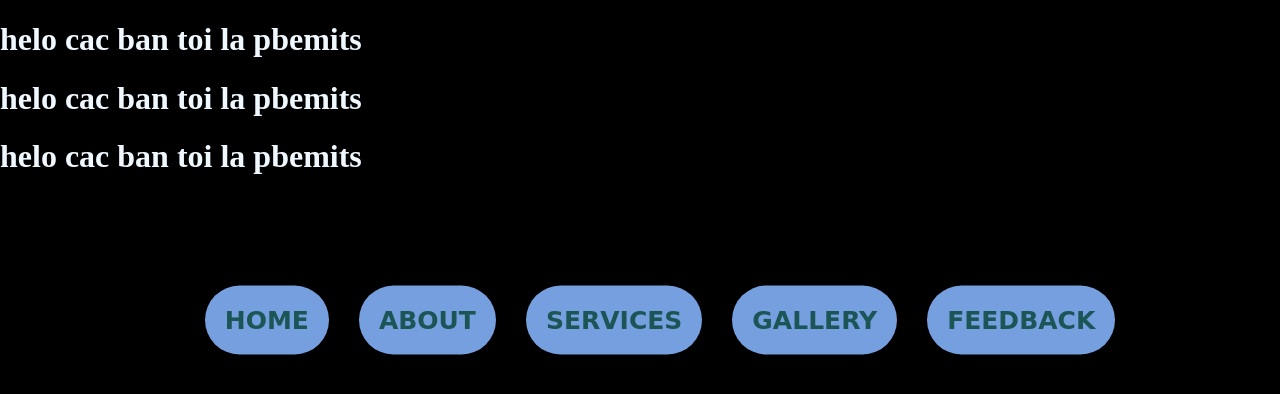
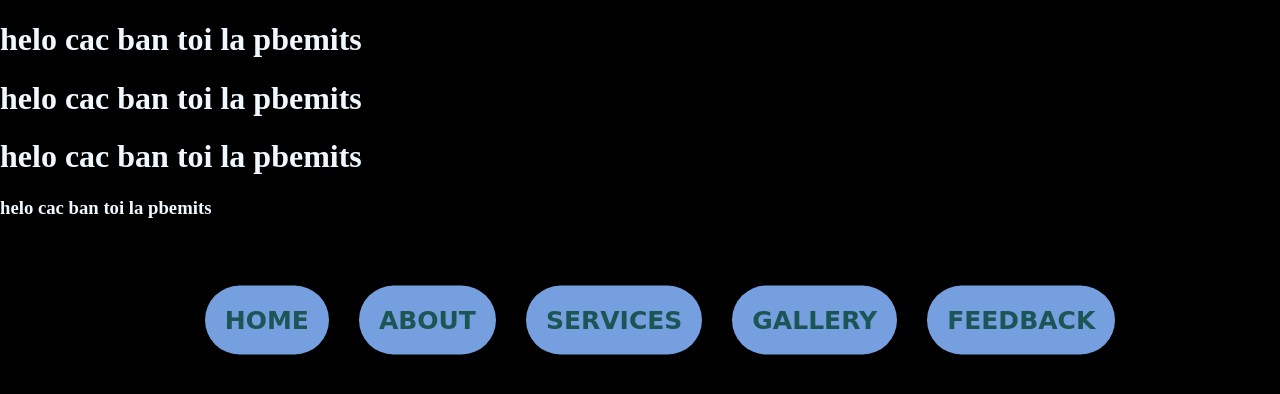
Before and after one commit to Pbemits/new-form-menu, a plain HTML site: page coder/index.html in a window 1280 px wide. Drawn offline with Linux system fonts and the light colour scheme; a web font is replaced by a local one.

Commit message:
Update index.html

```diff
--- a/coder/index.html
+++ b/coder/index.html
@@ -25,5 +25,7 @@
 	<h1 style="color: aliceblue;">helo cac ban toi la pbemits</h1>
 	<h1 style="color: aliceblue;">helo cac ban toi la pbemits</h1>
 	<h1 style="color: aliceblue;">helo cac ban toi la pbemits</h1>
+	<h3 style="color: aliceblue;">helo cac ban toi la pbemits</h3>
+
 </body>
 </html>
```
